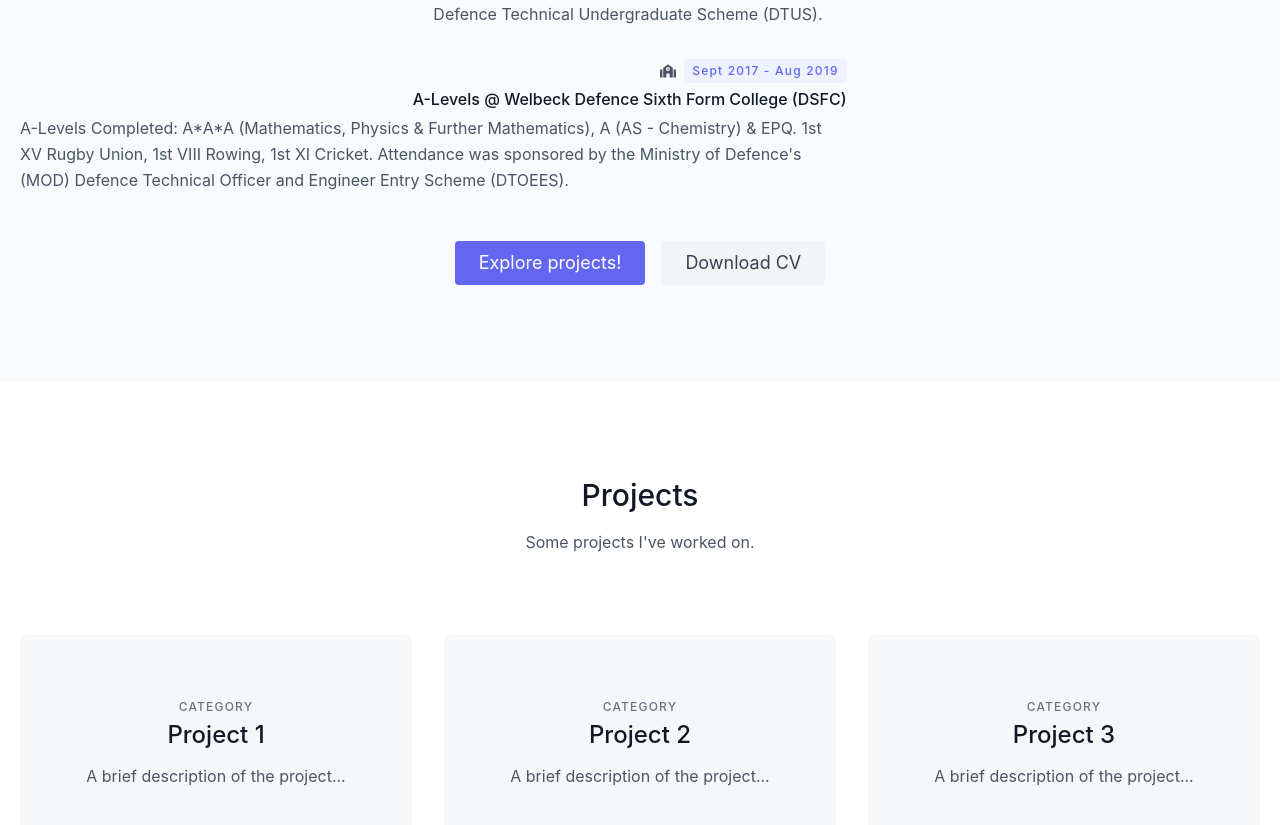
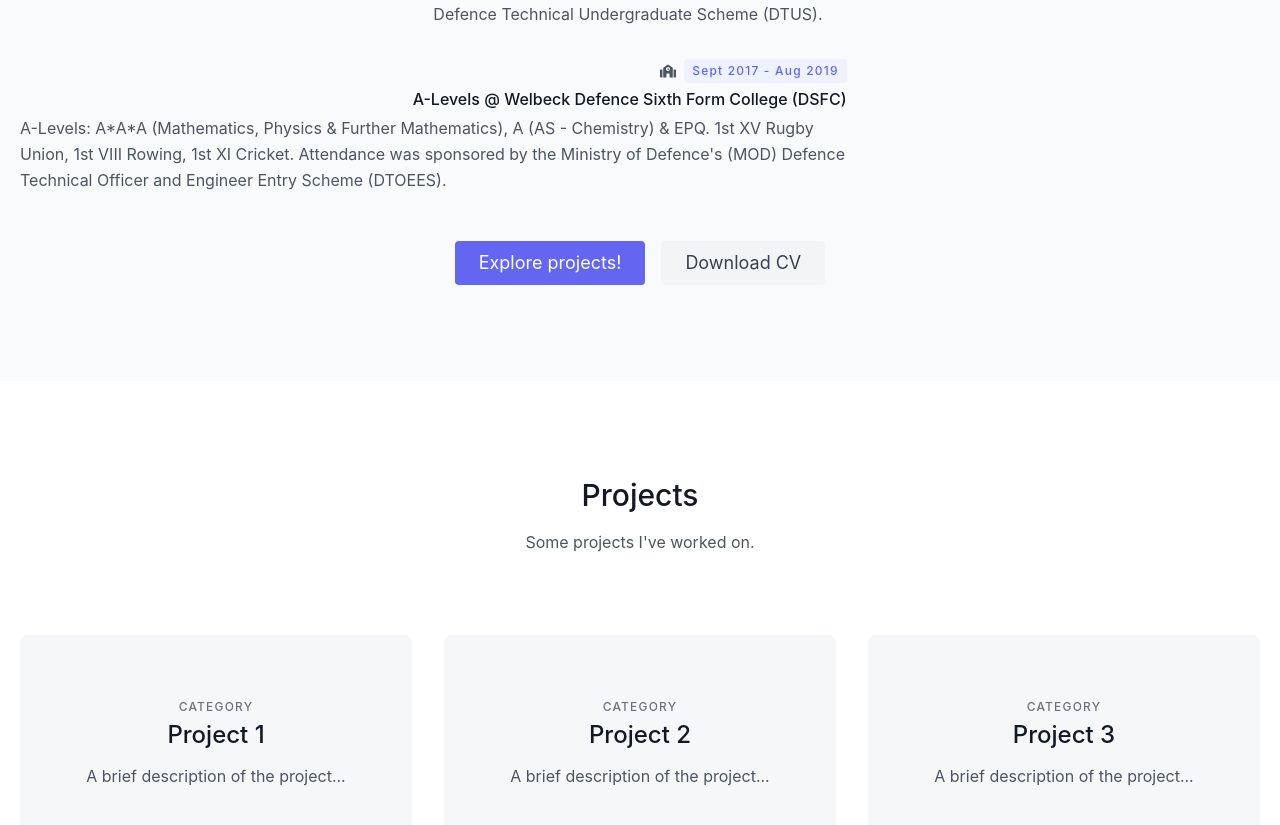
Before and after one commit to benjamin-hutchings/portfolio-website, a React (Create React App) app: page / in a window 1280 px wide. Shown: the part 3367-4192 px from the top of the page. Built offline with nearby package versions, Linux system fonts and the light colour scheme.

Commit message:
Update Experience.jsx

```diff
--- a/src/components/Experience.jsx
+++ b/src/components/Experience.jsx
@@ -40,7 +40,7 @@ const experiences = [
     company: "Welbeck Defence Sixth Form College (DSFC)",
     duration: "Sept 2017 - Aug 2019",
     description:
-      "A-Levels Completed: A*A*A (Mathematics, Physics & Further Mathematics), A (AS - Chemistry) & EPQ. 1st XV Rugby Union, 1st VIII Rowing, 1st XI Cricket. Attendance was sponsored by the Ministry of Defence's (MOD) Defence Technical Officer and Engineer Entry Scheme (DTOEES).",
+      "A-Levels: A*A*A (Mathematics, Physics & Further Mathematics), A (AS - Chemistry) & EPQ. 1st XV Rugby Union, 1st VIII Rowing, 1st XI Cricket. Attendance was sponsored by the Ministry of Defence's (MOD) Defence Technical Officer and Engineer Entry Scheme (DTOEES).",
     side: "left",
     icon: "FaSchool",
   },
```
